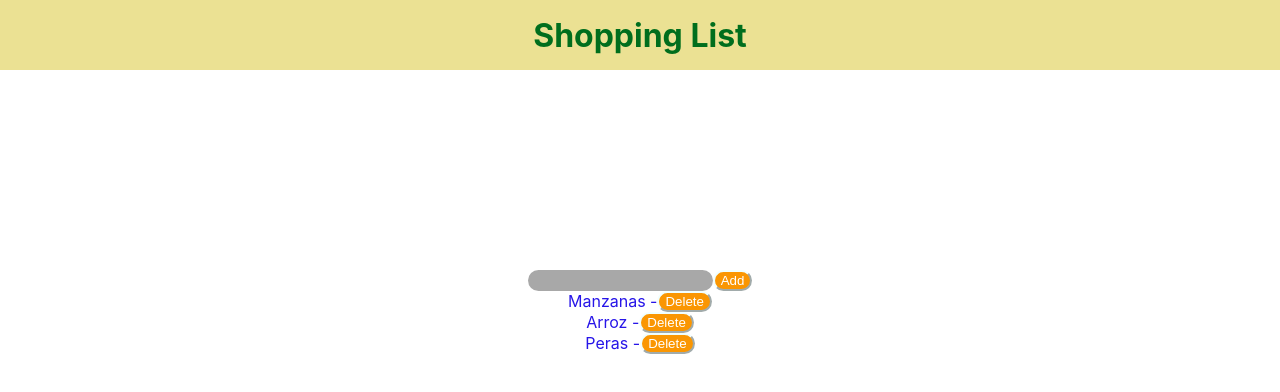
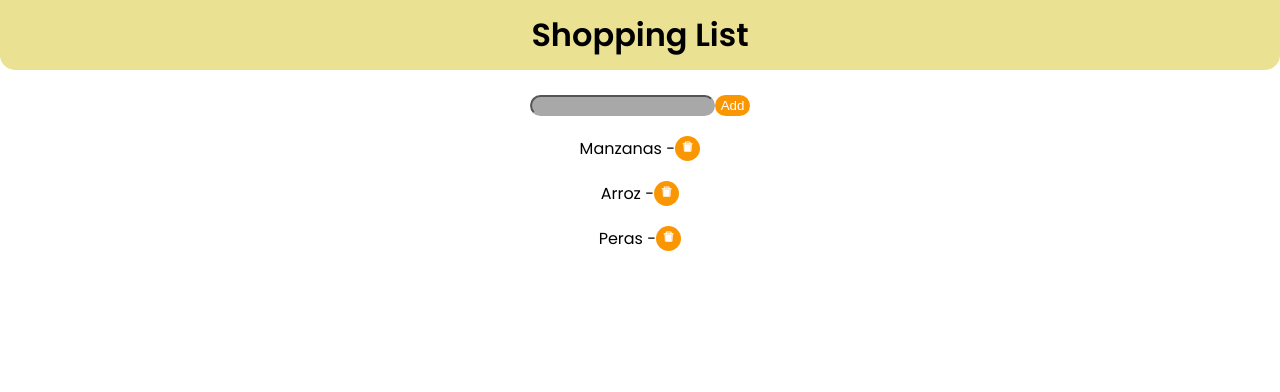
Before and after one commit to ItzAle/shopping-list, a React (Create React App) app: page / in a window 1280 px wide. Shown: the top 392 px of the page. Built offline with nearby package versions, Linux system fonts and the light colour scheme; the HTML template or start-up script is replaced by a standard one.

Commit message:
added icon and style

```diff
--- a/src/App.js
+++ b/src/App.js
@@ -1,12 +1,16 @@
-import './App.css';
-import { NavBar } from './components/navbar';
-import { TaskList } from './components/TaskList';
+import "./App.css";
+import { NavBar } from "./components/navbar";
+import { TaskList } from "./components/TaskList";
 
 function App() {
   return (
     <div className="App">
-      <NavBar/>
-      <TaskList/>
+      <div className="navbar">
+        <NavBar />
+      </div>
+      <div className="tasklist">
+        <TaskList />
+      </div>
     </div>
   );
 }
--- a/src/components/TaskList/index.jsx
+++ b/src/components/TaskList/index.jsx
@@ -1,7 +1,9 @@
 import React, { useState } from "react";
 import {v4} from 'uuid';
 import style from "./taskList.module.css"
-import { FaBeer } from 'react-icons/fa';
+import {AiTwotoneDelete} from "react-icons/ai";
+
+
 
 const dataBase = [
   {
@@ -60,7 +62,7 @@ export const TaskList = () => {
       {data.map((item) => (
         <article className={style.lista} key={item.id}>
           {item.title} -{" "}
-          <button onClick={() => deleteById(item.id)}>Delete</button>
+          <button onClick={() => deleteById(item.id)}><AiTwotoneDelete /></button>
         </article>
       ))}
     </div>
--- a/src/components/TaskList/taskList.module.css
+++ b/src/components/TaskList/taskList.module.css
@@ -1,17 +1,21 @@
 .listContainer{
-
+    display: flex;
+    flex-direction: column;
+    gap: 20px;
+    flex-wrap: nowrap;
 }
 input{
-    color: rgb(0, 0, 0);
+    color:white;
     display: flex;
     background-color: rgb(168, 168, 168);
-    border-color: rgba(80, 80, 80, 0);
+    border-color: rgb(168, 168, 168);
     box-sizing: content-box;
     width: max-content;
-    border-radius:30px;
-
+    border-radius:20px;
 }
 button{
+    border: 1px transparent;
+    transition: 0.4s ease;
     color: rgb(255, 255, 255);
     background-color: rgb(250, 150, 2);
     border-radius: 30px;
@@ -19,7 +23,8 @@ button{
     box-shadow: inset;
 }
 .lista {
-    color: rgb(39, 21, 232);
+    font-family: Poppins;
+    color: black;
     display: flex;
     justify-content: center;
 
--- a/src/components/navbar/navbar.module.css
+++ b/src/components/navbar/navbar.module.css
@@ -1,13 +1,15 @@
 .title{
-    color: #006e1d;
+    font-family: Poppins;
+    color: #000000;
     margin: 0;
 }
 
 .navContainer{
     background-color: #EBE193;
+    border-radius: 0 0 15px 15px;
     height: 70px;
     display: flex;
     justify-content: center;
     align-items: center;
-    margin-bottom: 200px;
+    margin-bottom: 25px;
 }
--- a/src/index.css
+++ b/src/index.css
@@ -1,5 +1,6 @@
+@import url('https://fonts.googleapis.com/css2?family=Poppins:ital,wght@0,100;0,200;0,300;0,400;0,500;0,600;1,100;1,200;1,300;1,400;1,500&display=swap');
+
 body {
-
 
   margin: 0;
   font-family: -apple-system, BlinkMacSystemFont, 'Segoe UI', 'Roboto', 'Oxygen',
```
